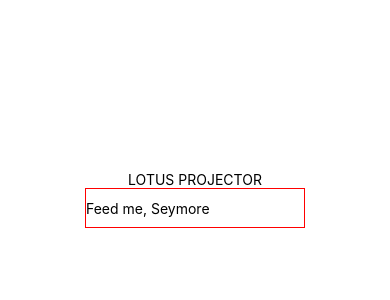
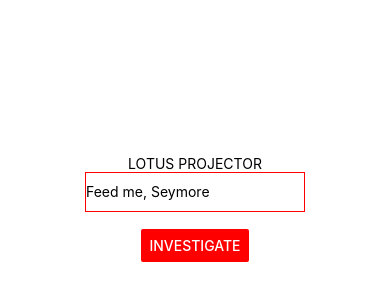
Before and after one commit to dpaganel/Lotus-Projector, a React Native app in the folder LotusProjector/: screen / in a window 390 px wide. Shown: the part 214-514 px from the top of the page. Built offline with nearby package versions, Linux system fonts and the light colour scheme.

Commit message:
Added button
The button is designed to finish the string the user is inputting.
When the button is pressed, a second variable changes to equal the
one manipulated by the text input. With this we should be capable of
inputting twitter handles.

```diff
--- a/LotusProjector/App.js
+++ b/LotusProjector/App.js
@@ -1,5 +1,5 @@
 import React, { Component } from 'react';
-import { Text, TextInput, StyleSheet, View } from 'react-native';
+import { Text, TextInput, StyleSheet, View, Button } from 'react-native';
 import {
 GoogleSignin,
 GoogleSigninButton,
@@ -8,10 +8,15 @@ statusCodes,
 
 class App extends Component {
     state = {
-        tweetHandle: ' '
+        tweetHandle: ' ',
+        handleFinal: ' '
     }
+
     handleHandle = (text) => {
         this.setState({ tweetHandle: text})
+    }
+    finishHandle = (text) => {
+        this.setState({handleFinal:this.state.tweetHandle})
     }
     render (){
         return (
@@ -27,6 +32,11 @@ class App extends Component {
                 onChangeText = {this.handleHandle}
             />
             <Text>{this.state.tweetHandle}</Text>
+            <Button
+                onPress={this.finishHandle}
+                title="Investigate"
+                color="red"
+            />
         </View>
         )
     }
```
